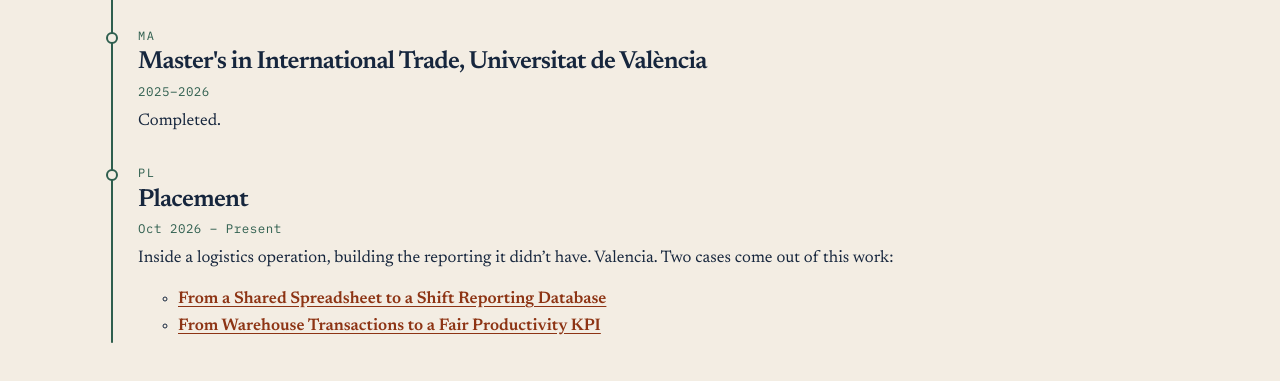
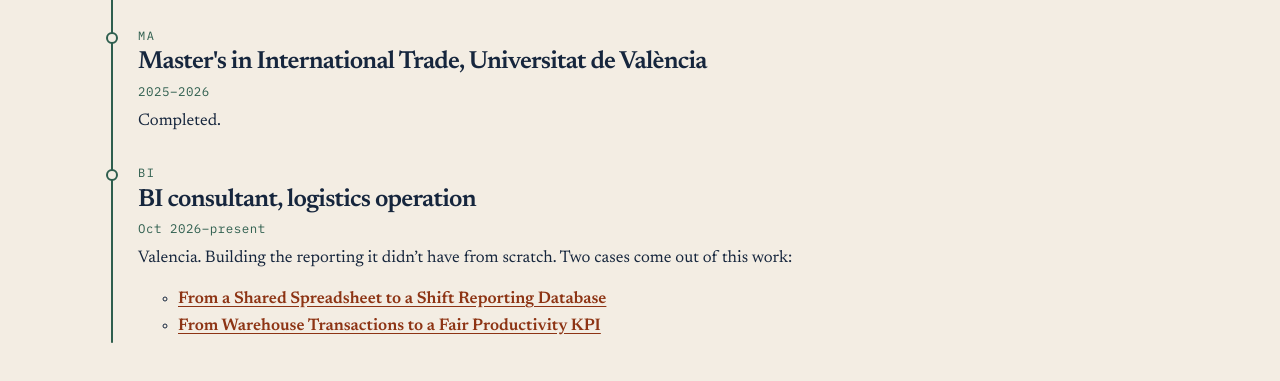
Before and after one commit to HidalgosCode27/dataviva, a plain HTML site: page index.html in a window 1280 px wide. Shown: the part 1723-2104 px from the top of the page. Drawn offline with Linux system fonts and the light colour scheme.

Commit message:
Call the logistics work a current BI role, not a placement.
The home intro now says she has finished the master's and is building the reporting from scratch.

Co-authored-by: Andrea Hidalgo <andrehidalgoarce@gmail.com>

```diff
--- a/index.html
+++ b/index.html
@@ -79,7 +79,7 @@
             </div>
           </div>
           <p class="role">Data Analysis · Data Storyteller · Business &amp; Market Intelligence · ETL</p>
-          <p class="lede">I'm a Costa Rican data analyst based in Valencia. I came to data through journalism: seven years turning economic figures into something a reader could act on, at IOM, at Bloomberg Línea, and through DATAVIVA, my own consultancy. I've just finished a master's in international trade and I'm now spending my placement inside a logistics operation, building the reporting it didn't have. These are the cases I can stand behind.</p>
+          <p class="lede">I'm a Costa Rican data analyst based in Valencia. I came to data through journalism: seven years turning economic figures into something a reader could act on, at IOM, at Bloomberg Línea, and through DATAVIVA, my own consultancy. I've just finished a master's in international trade. I'm now working inside a logistics operation, building the reporting it didn't have from scratch. These are the cases I can stand behind.</p>
           <div class="actions">
             <a class="btn btn-primary" href="#cases">See the cases</a>
             <a class="btn btn-ghost" href="#contact">Contact</a>
@@ -198,11 +198,11 @@
               </div>
             </li>
             <li class="stop reveal">
-              <p class="stop-code">PL</p>
+              <p class="stop-code">BI</p>
               <div>
-                <h3>Placement</h3>
-                <p class="stop-when">Oct 2026 – Present</p>
-                <p>Inside a logistics operation, building the reporting it didn’t have. Valencia. Two cases come out of this work:</p>
+                <h3>BI consultant, logistics operation</h3>
+                <p class="stop-when">Oct 2026–present</p>
+                <p>Valencia. Building the reporting it didn’t have from scratch. Two cases come out of this work:</p>
                 <ul>
                   <li><a href="casos/shift-reporting-database.html">From a Shared Spreadsheet to a Shift Reporting Database</a></li>
                   <li><a href="casos/fair-productivity-kpi.html">From Warehouse Transactions to a Fair Productivity KPI</a></li>
```
Also changed, not shown: 1 other file.
